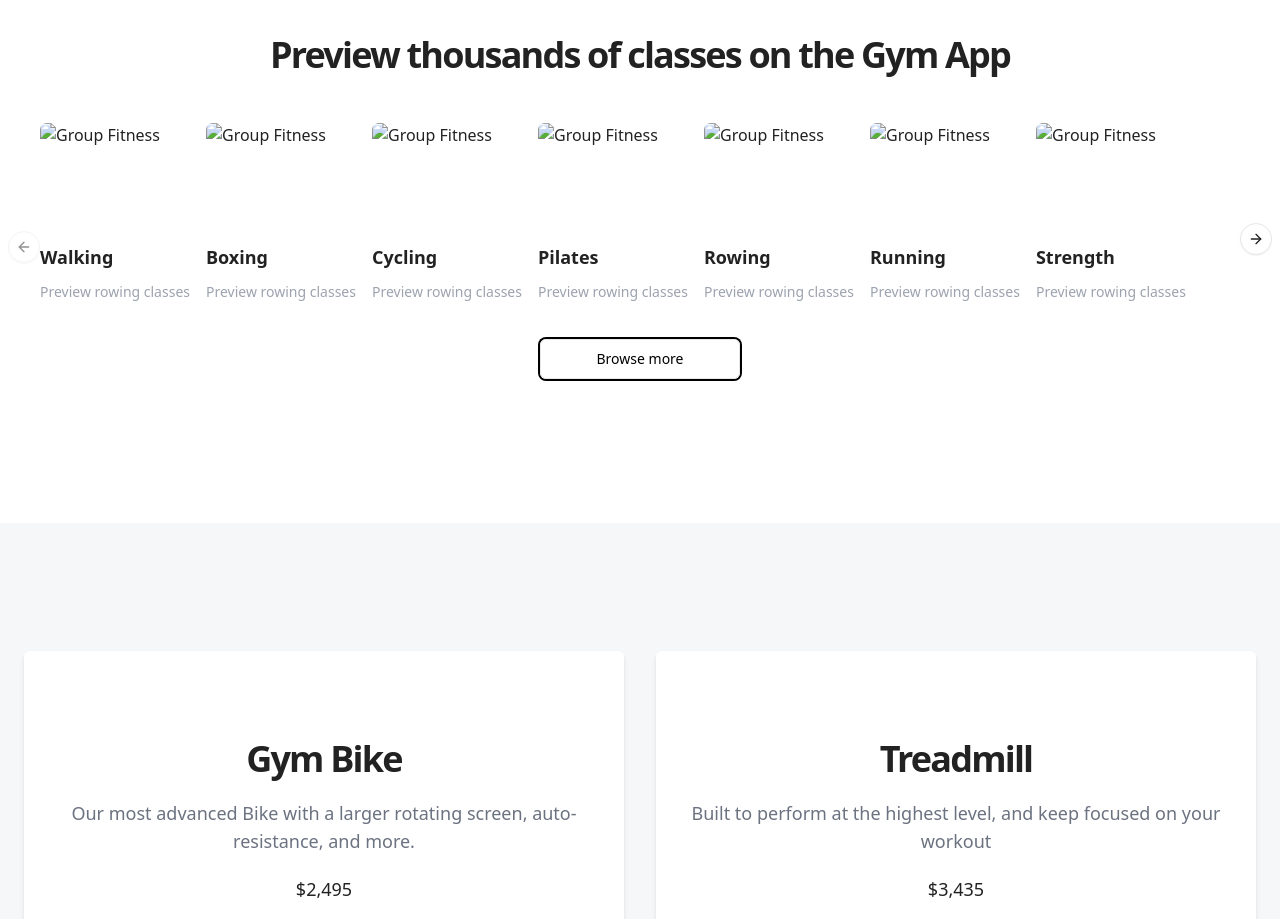
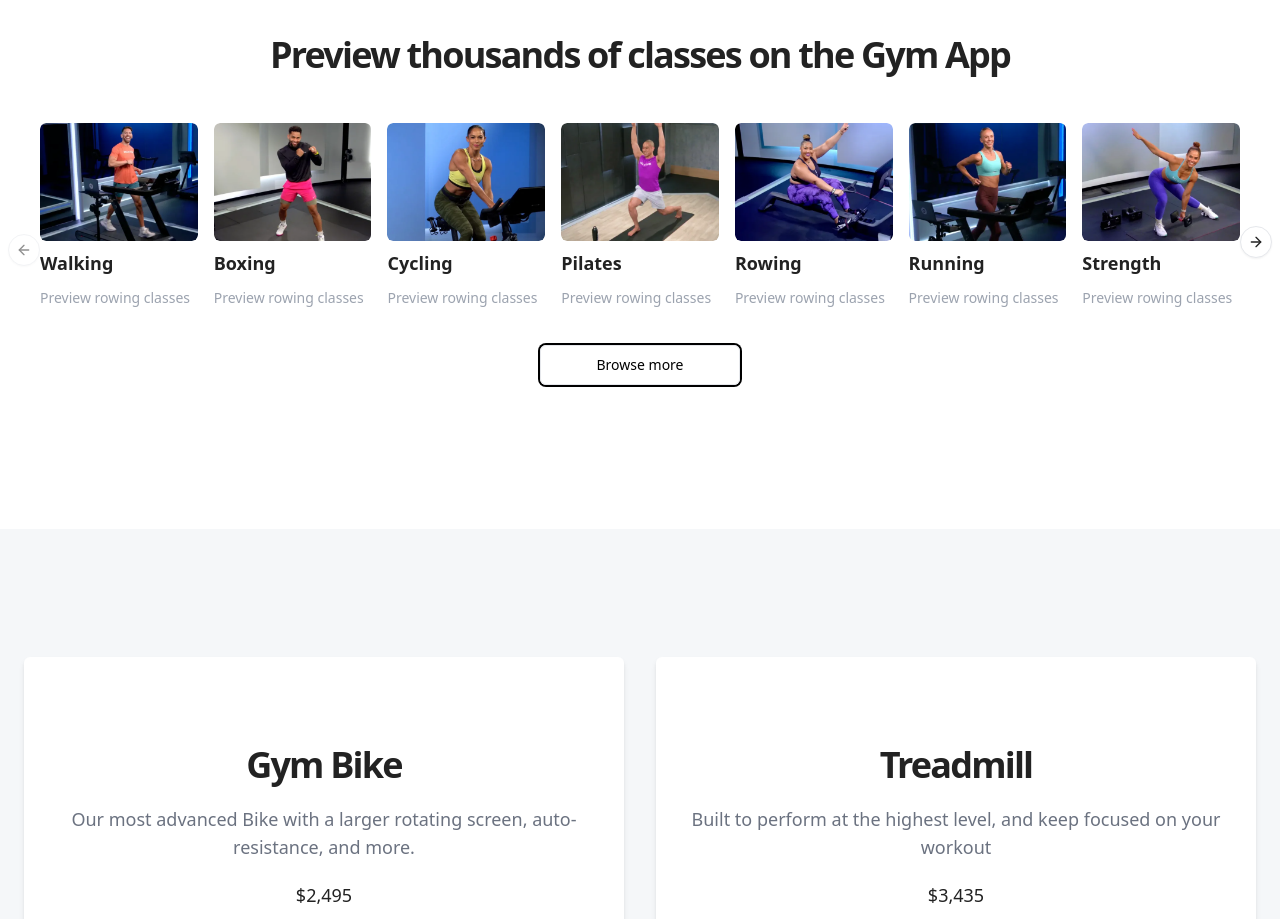
Before and after one commit to IZLuisZI/gym-homepage, a website: page src/index.html in a window 1280 px wide. Shown: the part 1020-1939 px from the top of the page. Drawn offline with nearby package versions, Linux system fonts and the light colour scheme; files that its build step writes are made by us from their sources; the site is published under a folder, as on GitHub Pages, so addresses that start at the root find nothing.

Commit message:
chore: Update image source paths in index.html

```diff
--- a/src/index.html
+++ b/src/index.html
@@ -46,8 +46,7 @@
             src="./videos/video.mp4"
             alt="Gym Hero"
             class="w-full h-full object-cover"
-            autoplay
-            loop
+            playsinline autoplay muted loop
             width="1920"
             height="1080"
             style="aspect-ratio: 1920/1080; object-fit: cover"
@@ -160,7 +159,7 @@
                     <div class="flex flex-col gap-2" id="item">
                       <span class="card overflow-hidden rounded-md">
                         <img
-                          src="/src/images/walking.webp"
+                          src="./images/walking.webp"
                           alt="Group Fitness"
                           class="rounded-md object-cover aspect-[4/3]"
                       /></span>
@@ -176,7 +175,7 @@
                     <div class="flex flex-col gap-2">
                       <span class="card overflow-hidden rounded-md">
                         <img
-                          src="/src/images/boxing.webp"
+                          src="./images/boxing.webp"
                           alt="Group Fitness"
                           class="rounded-md object-cover aspect-[4/3]"
                       /></span>
@@ -192,7 +191,7 @@
                     <div class="flex flex-col gap-2">
                       <span class="card overflow-hidden rounded-md">
                         <img
-                          src="/src/images/cycling.webp"
+                          src="./images/cycling.webp"
                           alt="Group Fitness"
                           class="rounded-md object-cover aspect-[4/3]"
                       /></span>
@@ -208,7 +207,7 @@
                     <div class="flex flex-col gap-2">
                       <span class="card overflow-hidden rounded-md">
                         <img
-                          src="/src/images/pilates.webp"
+                          src="./images/pilates.webp"
                           alt="Group Fitness"
                           class="rounded-md object-cover aspect-[4/3]"
                       /></span>
@@ -224,7 +223,7 @@
                     <div class="flex flex-col gap-2">
                       <span class="card overflow-hidden rounded-md">
                         <img
-                          src="/src/images/rowing.webp"
+                          src="./images/rowing.webp"
                           alt="Group Fitness"
                           class="rounded-md object-cover aspect-[4/3]"
                       /></span>
@@ -240,7 +239,7 @@
                     <div class="flex flex-col gap-2">
                       <span class="card overflow-hidden rounded-md">
                         <img
-                          src="/src/images/running.webp"
+                          src="./images/running.webp"
                           alt="Group Fitness"
                           class="rounded-md object-cover aspect-[4/3]"
                       /></span>
@@ -256,7 +255,7 @@
                     <div class="flex flex-col gap-2">
                       <span class="card overflow-hidden rounded-md">
                         <img
-                          src="/src/images/strength.webp"
+                          src="./images/strength.webp"
                           alt="Group Fitness"
                           class="rounded-md object-cover aspect-[4/3]"
                       /></span>
@@ -274,7 +273,7 @@
                     <div class="flex flex-col gap-2">
                       <span class="card overflow-hidden rounded-md">
                         <img
-                          src="/src/images/walking.webp"
+                          src="./images/walking.webp"
                           alt="Group Fitness"
                           class="rounded-md object-cover aspect-[4/3]"
                       /></span>
@@ -290,7 +289,7 @@
                     <div class="flex flex-col gap-2">
                       <span class="card overflow-hidden rounded-md">
                         <img
-                          src="/src/images/boxing.webp"
+                          src="./images/boxing.webp"
                           alt="Group Fitness"
                           class="rounded-md object-cover aspect-[4/3]"
                       /></span>
@@ -306,7 +305,7 @@
                     <div class="flex flex-col gap-2">
                       <span class="card overflow-hidden rounded-md">
                         <img
-                          src="/src/images/cycling.webp"
+                          src="./images/cycling.webp"
                           alt="Group Fitness"
                           class="rounded-md object-cover aspect-[4/3]"
                       /></span>
@@ -322,7 +321,7 @@
                     <div class="flex flex-col gap-2">
                       <span class="card overflow-hidden rounded-md">
                         <img
-                          src="/src/images/pilates.webp"
+                          src="./images/pilates.webp"
                           alt="Group Fitness"
                           class="rounded-md object-cover aspect-[4/3]"
                       /></span>
@@ -338,7 +337,7 @@
                     <div class="flex flex-col gap-2">
                       <span class="card overflow-hidden rounded-md">
                         <img
-                          src="/src/images/rowing.webp"
+                          src="./images/rowing.webp"
                           alt="Group Fitness"
                           class="rounded-md object-cover aspect-[4/3]"
                       /></span>
@@ -354,7 +353,7 @@
                     <div class="flex flex-col gap-2">
                       <span class="card overflow-hidden rounded-md">
                         <img
-                          src="/src/images/running.webp"
+                          src="./images/running.webp"
                           alt="Group Fitness"
                           class="rounded-md object-cover aspect-[4/3]"
                       /></span>
@@ -370,7 +369,7 @@
                     <div class="flex flex-col gap-2">
                       <span class="card overflow-hidden rounded-md">
                         <img
-                          src="/src/images/strength.webp"
+                          src="./images/strength.webp"
                           alt="Group Fitness"
                           class="rounded-md object-cover aspect-[4/3]"
                       /></span>
```
